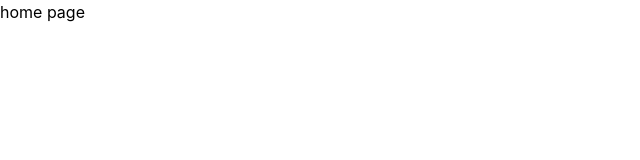
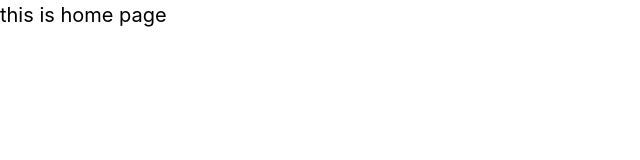
Before and after one commit to ksemilla/bunotan-frontend, a React (Vite) app: page / in a window 1280 px wide. Shown: the top 160 px of the page, without its empty margins (0-640 px from the left). Built offline with nearby package versions, Linux system fonts and the light colour scheme.

Commit message:
testing tailwind

```diff
--- a/src/pages/home/index.tsx
+++ b/src/pages/home/index.tsx
@@ -1,5 +1,5 @@
 const Home = () => {
-  return <div>home page</div>;
+  return <div style={{ fontSize: 20 }} className="text-gray-500 text-lg">this is home page</div>;
 };
 
 export default Home;
```
